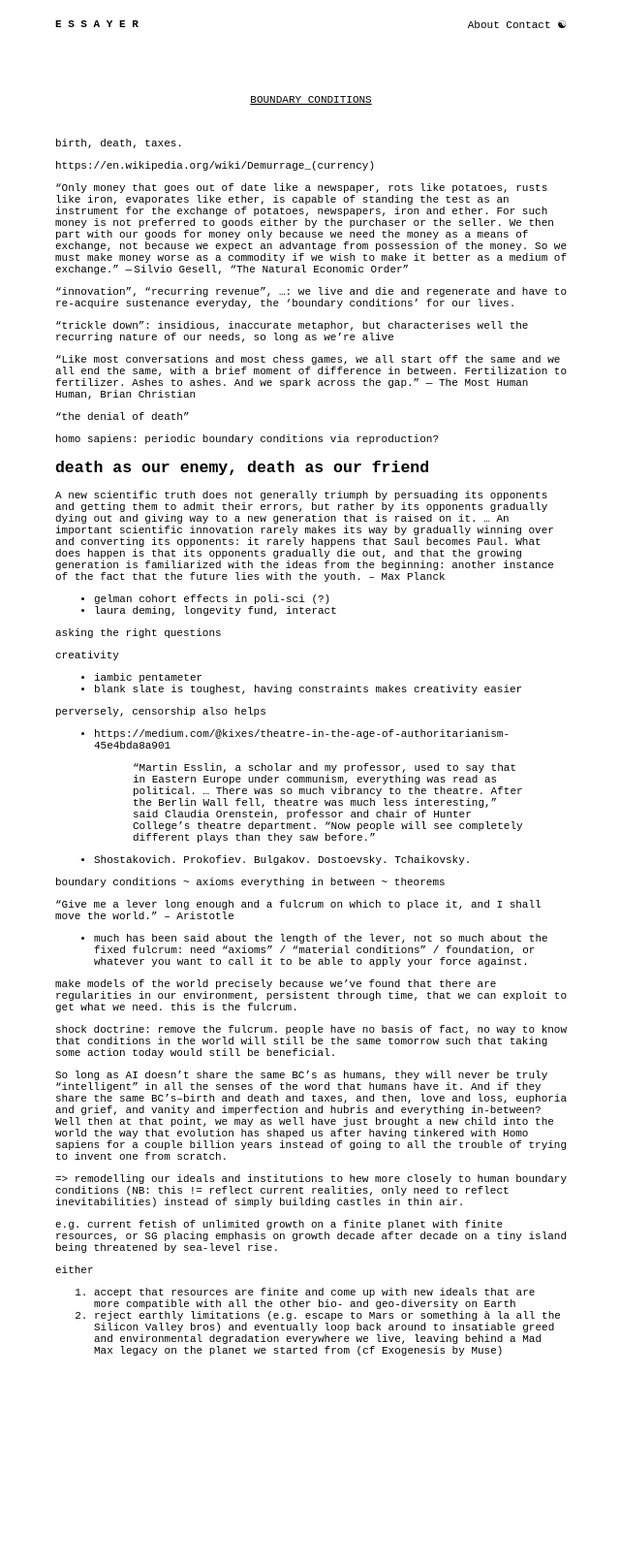
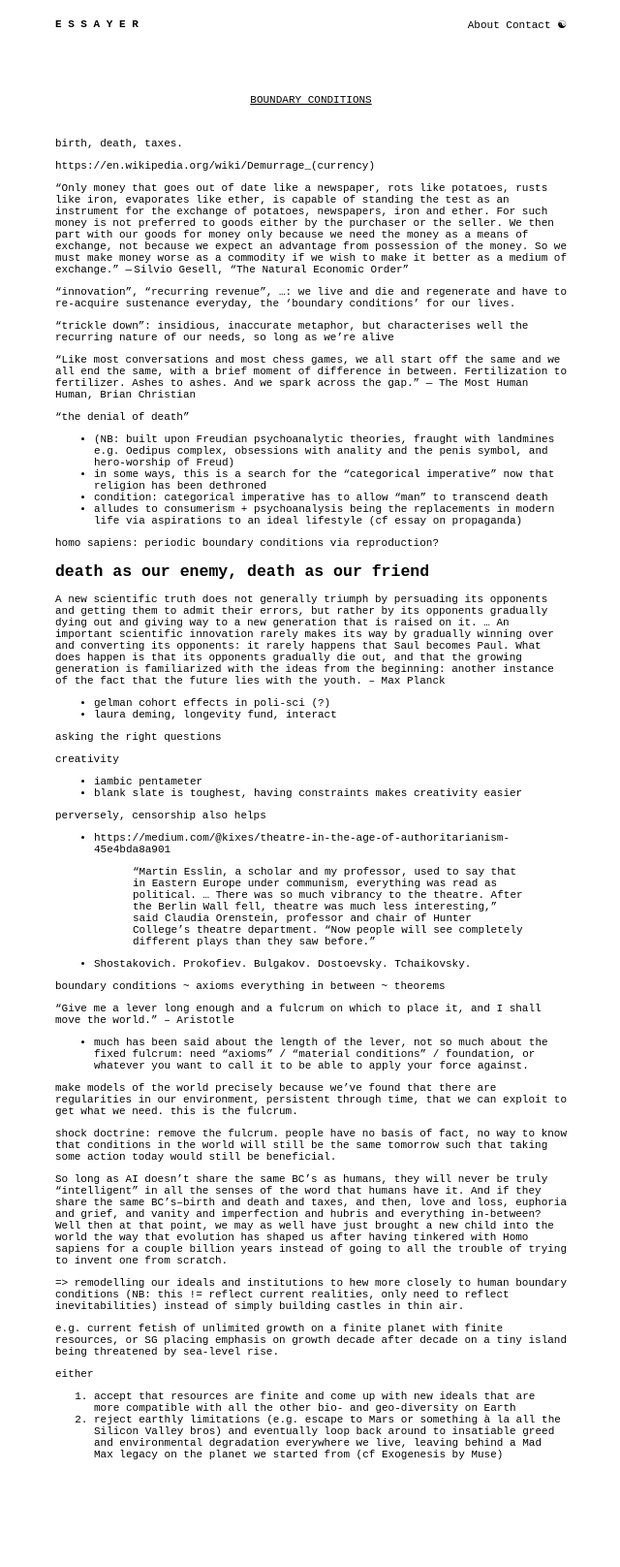
Before and after one commit to joseph-long/essayer, a Jekyll site: the page built from _posts/2020-05-11-boundary-conditions.md, in a window 1280 px wide. Shown: the whole page at 97% size, without its empty margins (319-959 px from the left). Built offline with Jekyll 4.4.1, drawn with Linux system fonts in a browser that asks for light colours; some web fonts are replaced; before the commit the page ends 1509 px from its top, so only the background shows below that.

Commit message:
more rambling

```diff
--- a/_posts/2020-05-11-boundary-conditions.md
+++ b/_posts/2020-05-11-boundary-conditions.md
@@ -29,6 +29,14 @@ to fertilizer. Ashes to ashes. And we spark across the gap.” — The Most Huma
 Human, Brian Christian
 
 "the denial of death"
+- (NB: built upon Freudian psychoanalytic theories, fraught with landmines e.g.
+  Oedipus complex, obsessions with anality and the penis symbol, and
+  hero-worship of Freud)
+- in some ways, this is a search for the "categorical imperative" now that
+  religion has been dethroned
+- condition: categorical imperative has to allow "man" to transcend death
+- alludes to consumerism + psychoanalysis being the replacements in modern life
+  via aspirations to an ideal lifestyle (cf essay on propaganda)
 
 homo sapiens: periodic boundary conditions via reproduction?
 
```
